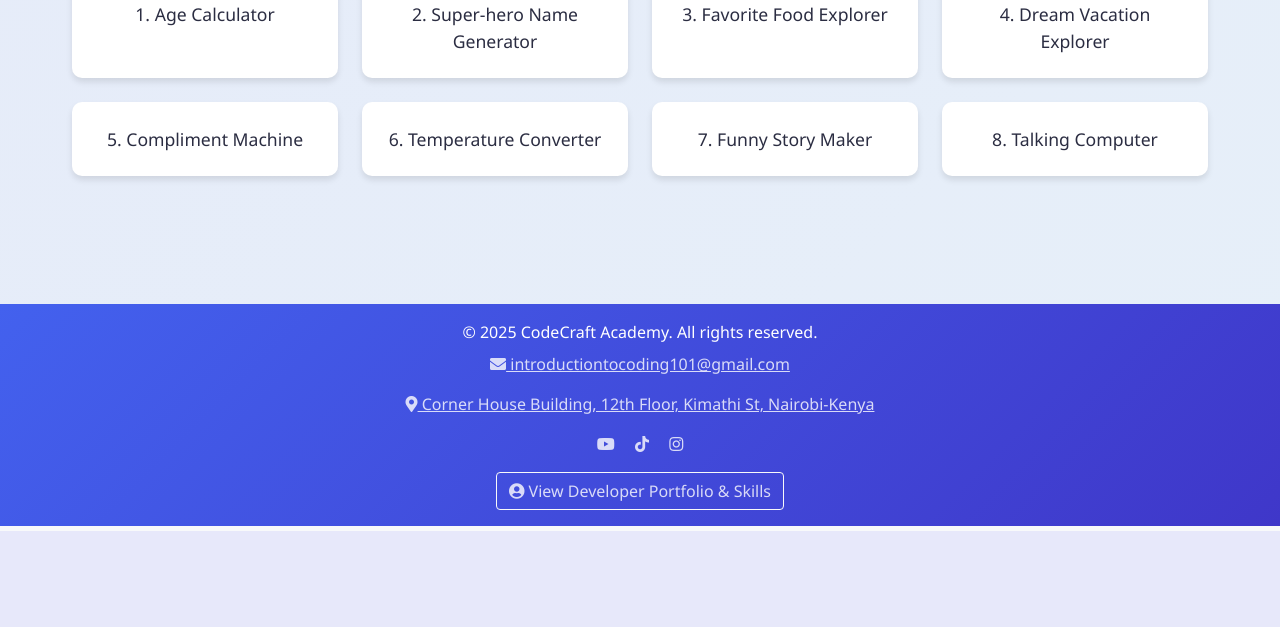
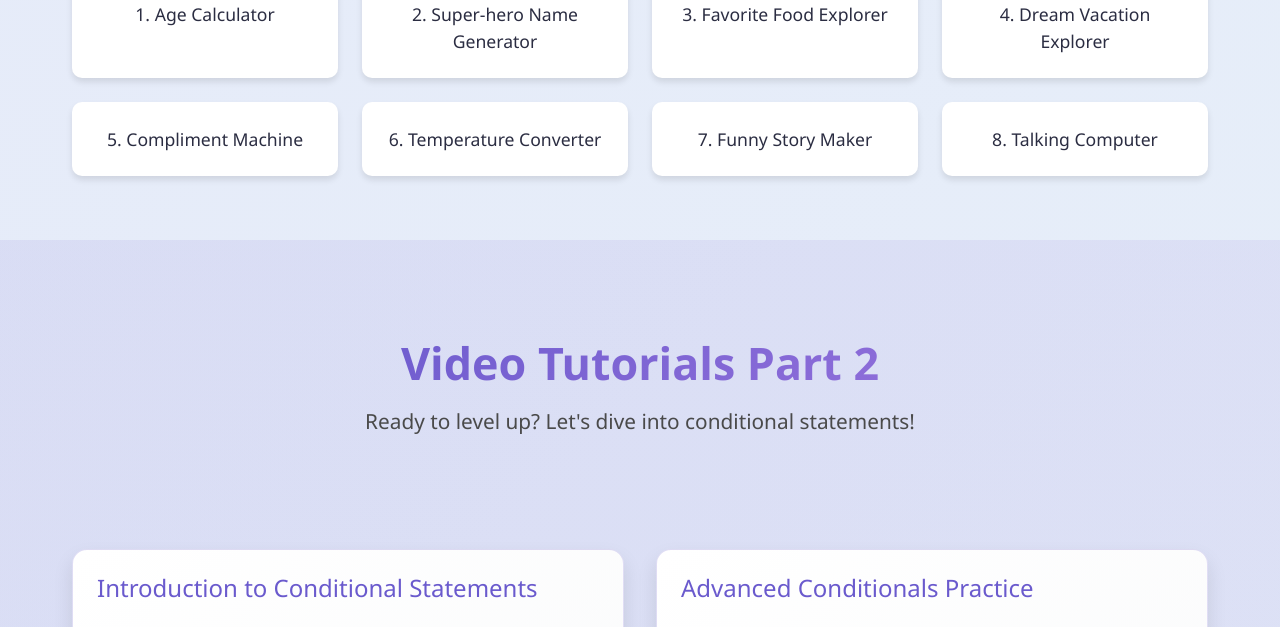
Before and after one commit to Lilian-Powers/CodeCraft-, a Flask app: page /tutorials in a window 1280 px wide. Shown: the part 1496-2123 px from the top of the page. Before the commit the page ends 2027 px from the top, so only its background shows below. Run offline with Flask 3, Linux system fonts and the light colour scheme; the visitor is signed in with stand-in values (Sample User, id 1); parts of the project's set-up code (start-up, migrations or seed data) failed here and were passed over; grey boxes are pictures that could not be loaded.

Commit message:
Assistant checkpoint: Added Video Tutorials Part 2 section with conditional videos
Assistant generated file changes:
- templates/tutorials.html: Add Video Tutorials Part 2 section with conditional statements

---

User prompt:

now directly below the 8 practice projects, go through the tutorials.html page code remove dublicate code that we are not using for the website. in the tutorials.html page let us have Video Tutorials Part 2, use the style font colour that you like to position professionally, inform the user/learner that this part they continue to practice what they have learnt and also learn introduction to conditional statements if elif and else using these short YouTube videos, https://youtu.be/hginwuW4Lw0, and, https://youtu.be/XivtThGig-Q, position and stle them professionally the best way you can make it so the videos can play within the website give the nice and appealing headers.

```diff
--- a/templates/tutorials.html
+++ b/templates/tutorials.html
@@ -194,9 +194,70 @@
             </div>
         </div>
     </div>
+
+    <!-- Video Tutorials Part 2 Section -->
+    <div class="tutorials-container part2">
+        <div class="tutorials-header">
+            <h1>Video Tutorials Part 2</h1>
+            <p class="welcome-text">Ready to level up? Let's dive into conditional statements!</p>
+        </div>
+
+        <div class="tutorials-grid">
+            <div class="tutorial-card">
+                <h2>Introduction to Conditional Statements</h2>
+                <div class="video-container">
+                    <iframe src="https://www.youtube.com/embed/hginwuW4Lw0"
+                            title="Introduction to Conditionals"
+                            frameborder="0"
+                            allowfullscreen></iframe>
+                </div>
+                <p class="tutorial-description">Learn the fundamentals of if, elif, and else statements in Python.</p>
+            </div>
+
+            <div class="tutorial-card">
+                <h2>Advanced Conditionals Practice</h2>
+                <div class="video-container">
+                    <iframe src="https://www.youtube.com/embed/XivtThGig-Q"
+                            title="Advanced Conditionals"
+                            frameborder="0"
+                            allowfullscreen></iframe>
+                </div>
+                <p class="tutorial-description">Practice and master conditional statements with real-world examples.</p>
+            </div>
+        </div>
+    </div>
 </div>
 
 <style>
+/* Adding styles for Part 2 */
+.tutorials-container.part2 {
+    background: linear-gradient(135deg, rgba(106, 90, 205, 0.1), rgba(147, 112, 219, 0.1));
+    margin-top: 4rem;
+    padding-bottom: 6rem;
+}
+
+.tutorials-container.part2 .tutorials-header h1 {
+    color: #6a5acd;
+    background: linear-gradient(135deg, #6a5acd, #9370db);
+    -webkit-background-clip: text;
+    -webkit-text-fill-color: transparent;
+    font-size: 2.8rem;
+}
+
+.tutorials-container.part2 .welcome-text {
+    color: #4a4a4a;
+    font-size: 1.3rem;
+    font-weight: 500;
+}
+
+.tutorials-container.part2 .tutorial-card {
+    background: linear-gradient(145deg, #ffffff, #f8f9fa);
+    border: 1px solid rgba(106, 90, 205, 0.2);
+}
+
+.tutorials-container.part2 .tutorial-card h2 {
+    color: #6a5acd;
+}
     .tutorials-container {
         padding: 4rem 0;
         background: linear-gradient(135deg, rgba(67, 97, 238, 0.1), rgba(72, 149, 239, 0.1));
```
